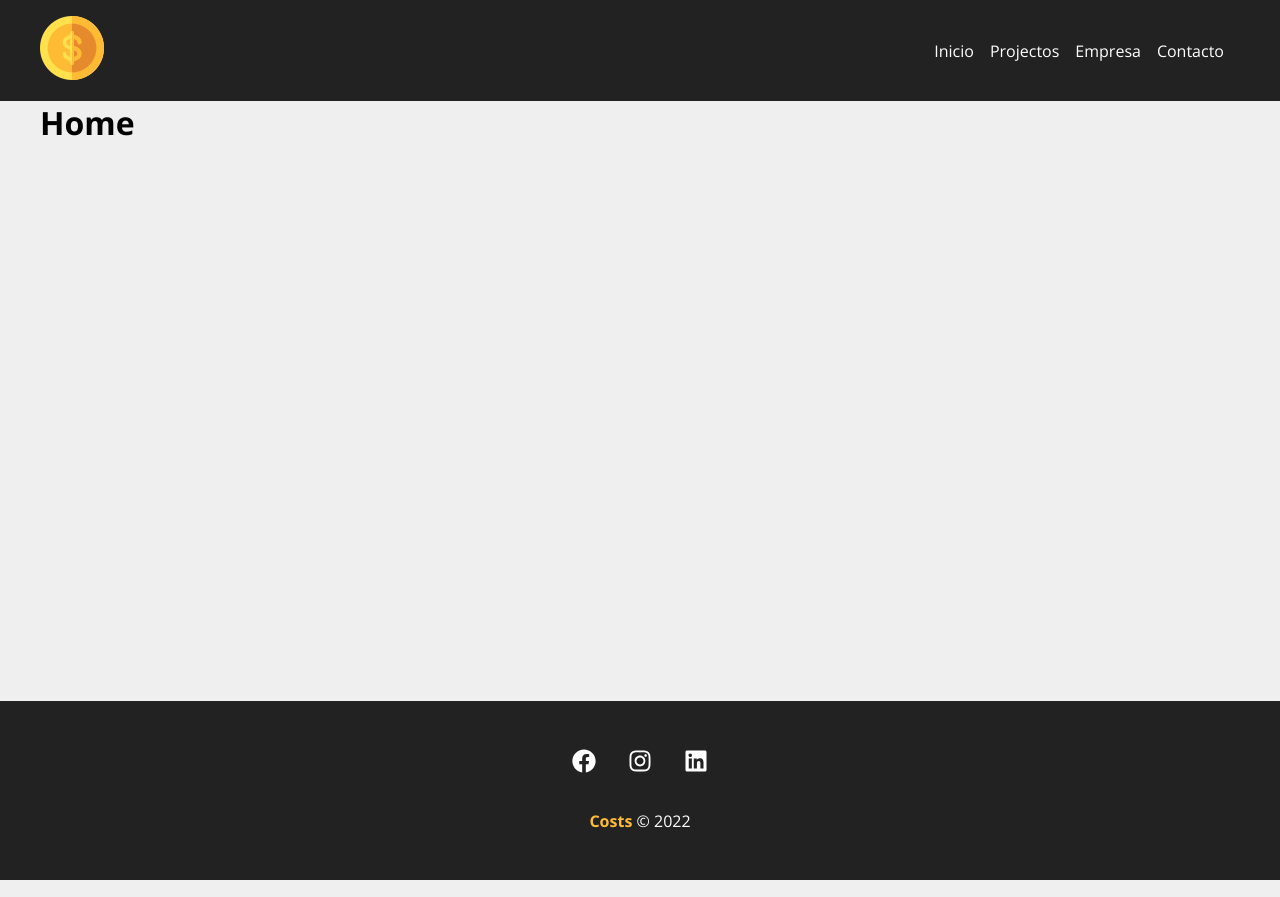
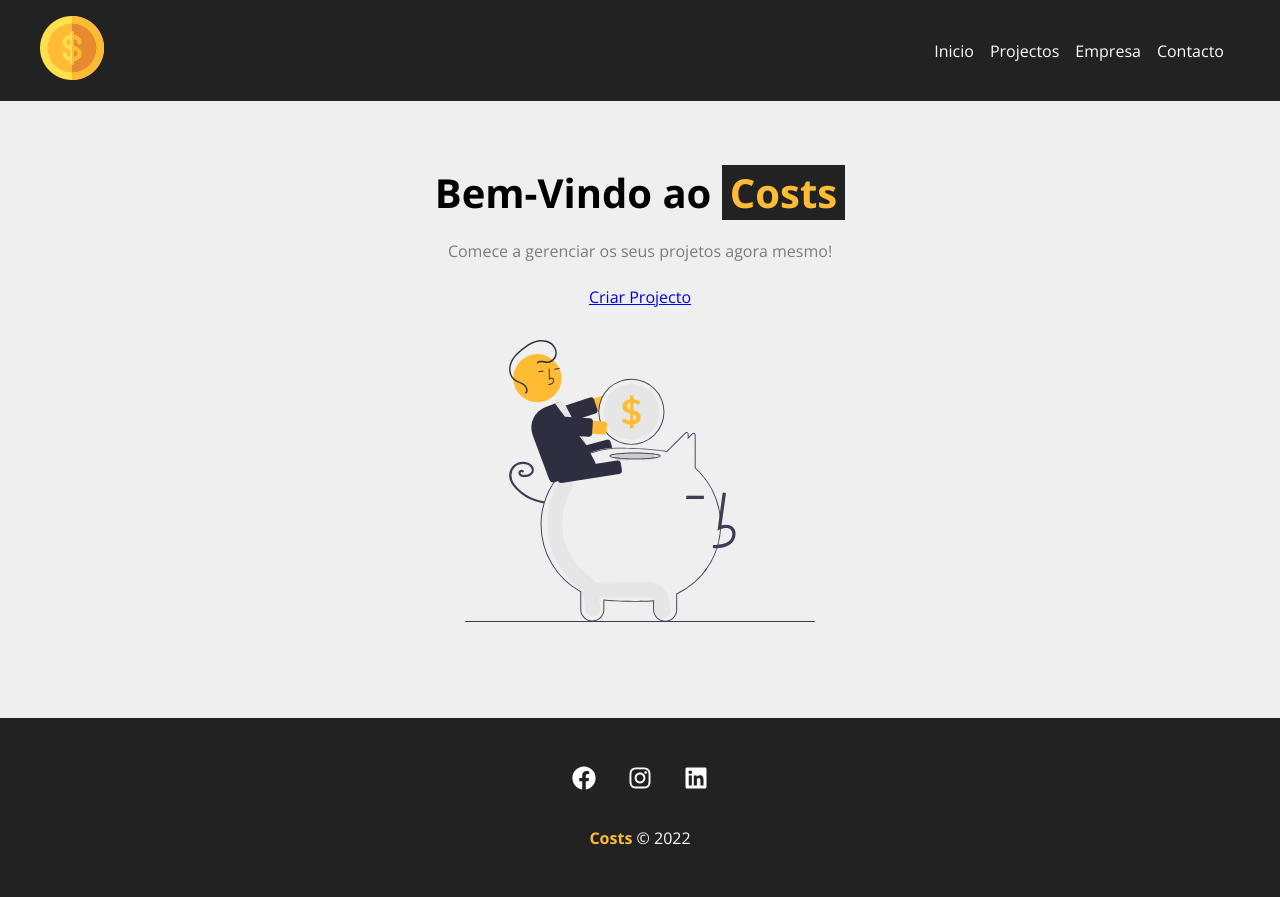
Before and after one commit to queirozSousa/projecto_react, a React (Create React App) app: page / in a window 1280 px wide. Built offline with nearby package versions, Linux system fonts and the light colour scheme.

Commit message:
Home Layout

```diff
--- a/src/components/pages/Home.js
+++ b/src/components/pages/Home.js
@@ -1,5 +1,16 @@
+import styles from './Home.module.css';
+
+import Savings from '../../img/savings.svg'
+
 function Home(){
-    return <h1>Home</h1>
+    return (
+        <section className={styles.home_container}>
+            <h1>Bem-Vindo ao <span>Costs</span></h1>
+            <p>Comece a gerenciar os seus projetos agora mesmo!</p>
+            <a href="/">Criar Projecto</a>
+            <img src={Savings} alt="Costs" />
+        </section>
+    )
 }
 
 export default Home
--- /dev/null
+++ b/src/components/pages/Home.module.css
@@ -0,0 +1,29 @@
+.home_container{
+    width: 100%;
+    display: flex;
+    flex-direction: column;
+    align-items: center;
+    justify-content: center;
+    padding: 4em;
+}
+
+.home_container h1{
+    font-size: 2.5em;
+    margin-bottom: .5em;
+}
+
+.home_container h1 span{
+    color: #ffbb33;
+    padding: 0 .2em;
+    background-color: #222;
+}
+
+.home_container p {
+    margin-bottom: 1.5em;
+    color: #7b7b7b;
+}
+
+.home_container img {
+    width: 350px;
+    margin: 2em 0;
+}
```
